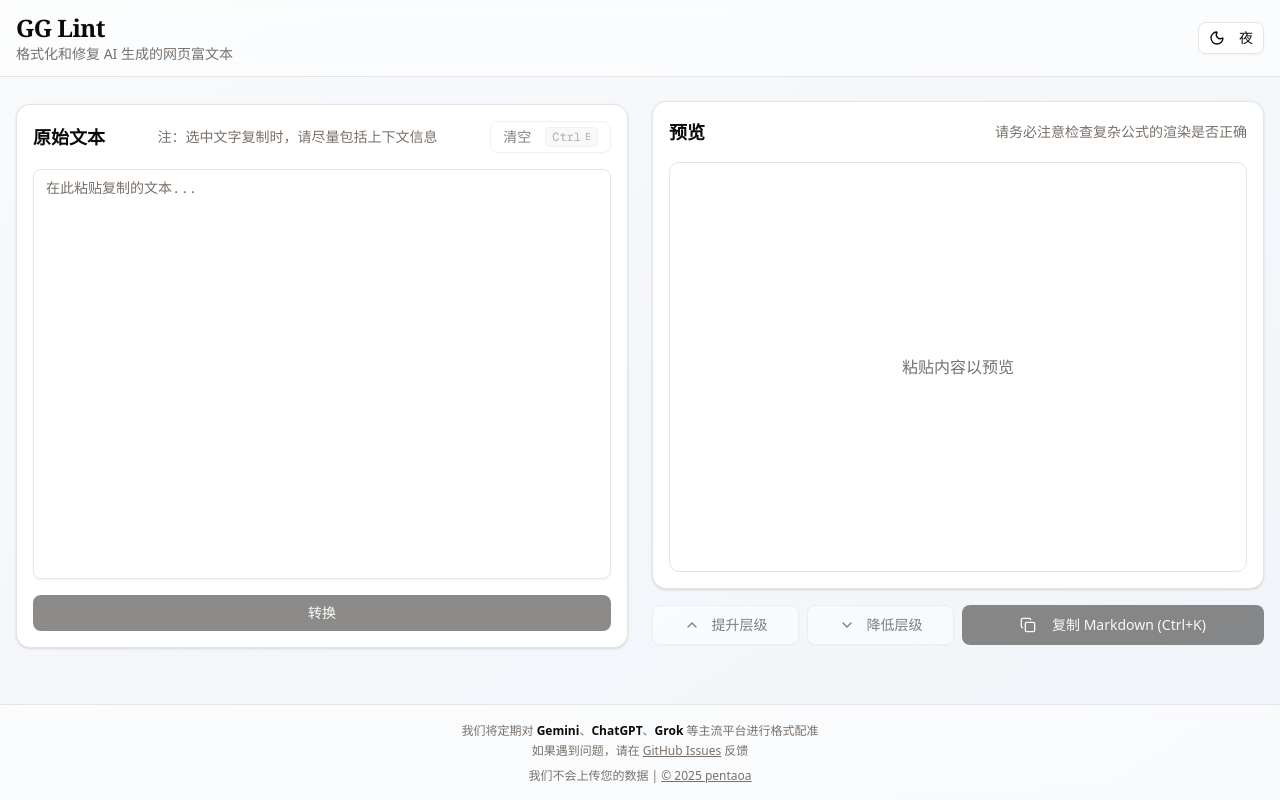
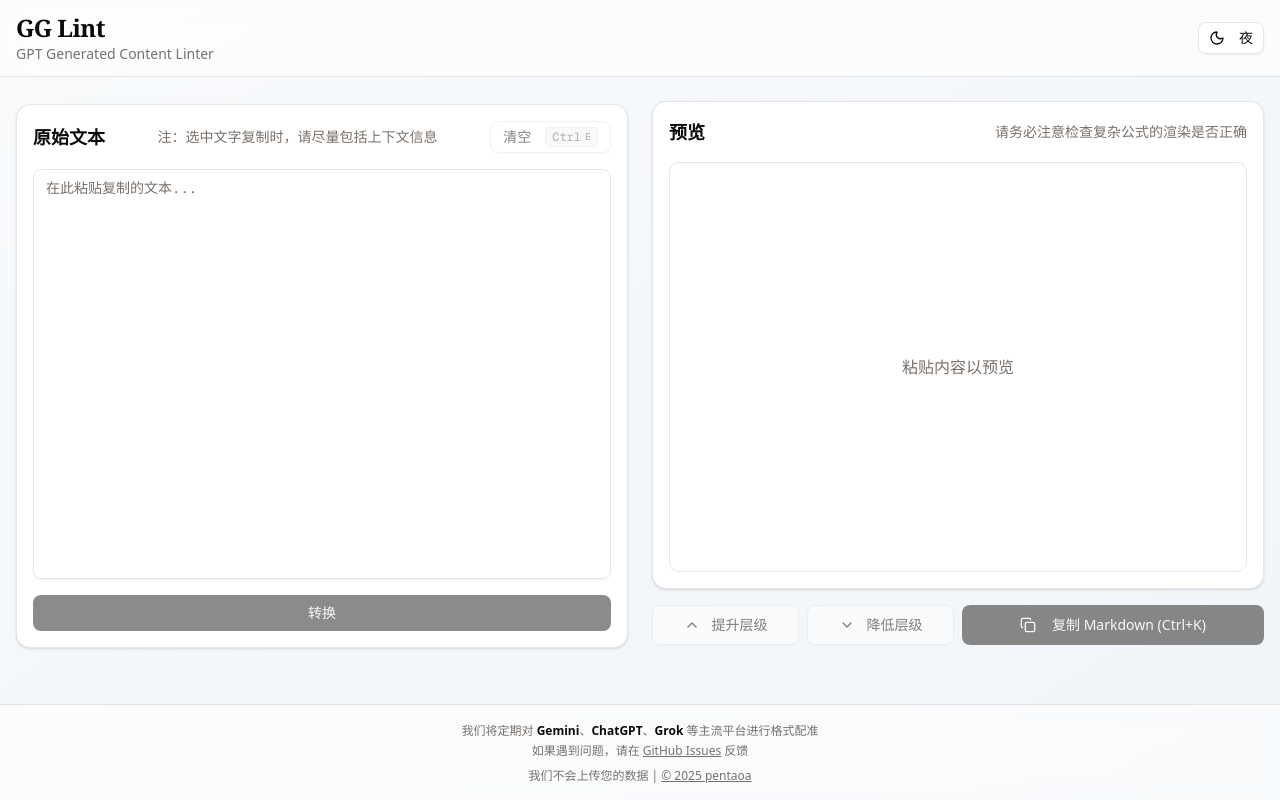
Before and after one commit to pentaoa/gg-lint, a Next.js app: page / in a window 1280 px wide. Built offline with nearby package versions, Linux system fonts and the light colour scheme.

Commit message:
chore: Update page text.

```diff
--- a/app/layout.tsx
+++ b/app/layout.tsx
@@ -14,8 +14,8 @@ const geistMono = Geist_Mono({
 });
 
 export const metadata: Metadata = {
-  title: "gg-lint - Markdown 格式修复工具",
-  description: "把由 Chatbot 生成的富文本网页转换成干净、规范的 Markdown，支持 Obsidian、Typora、Notion",
+  title: "GG lint - GPT Generated Content Linter",
+  description: "A simple tool to convert messy HTML from chatbots into clean Markdown format.",
   manifest: "/manifest.json",
   appleWebApp: {
     capable: true,
--- a/app/page.tsx
+++ b/app/page.tsx
@@ -88,7 +88,7 @@ export default function Home() {
             <div>
               <h1 className="text-2xl font-bold tracking-tight font-serif">GG Lint</h1>
               <p className="text-sm text-muted-foreground">
-                格式化和修复 AI 生成的网页富文本
+                GPT Generated Content Linter
               </p>
             </div>
             <ThemeToggle />
```
